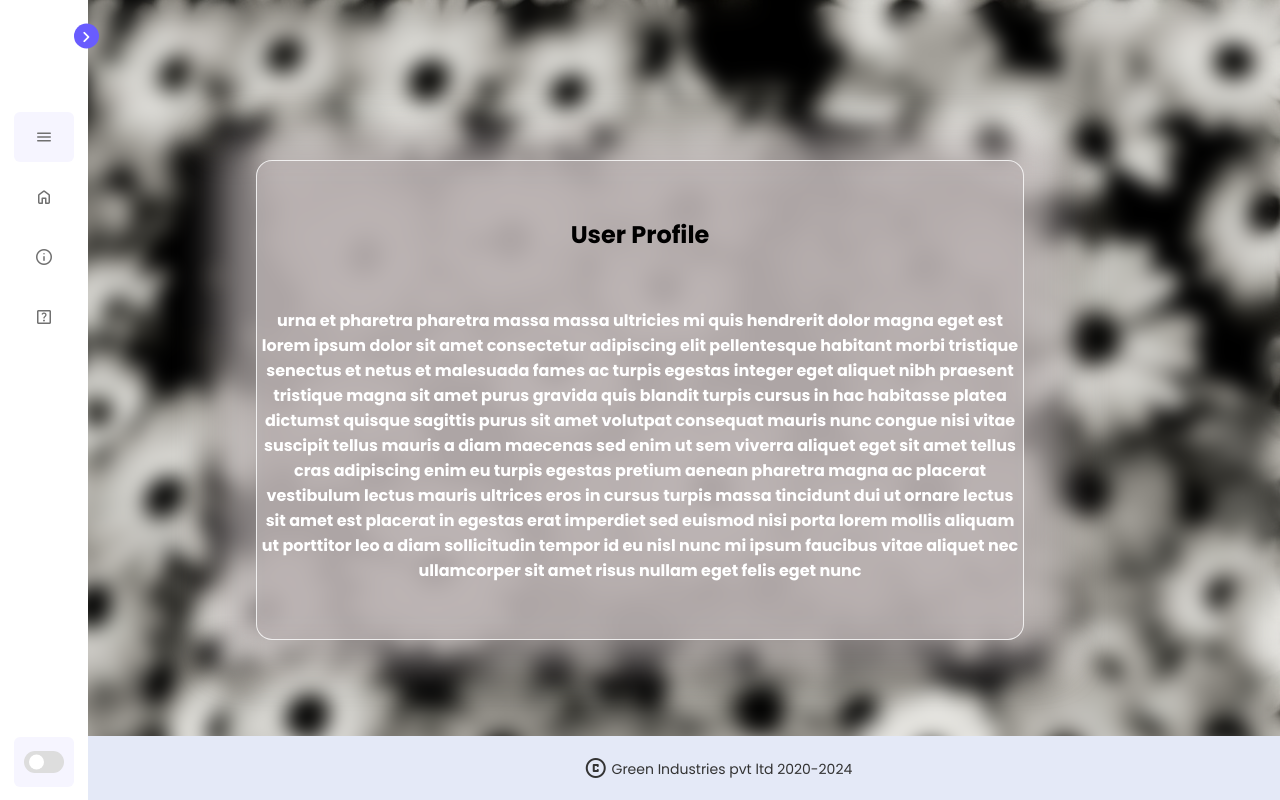
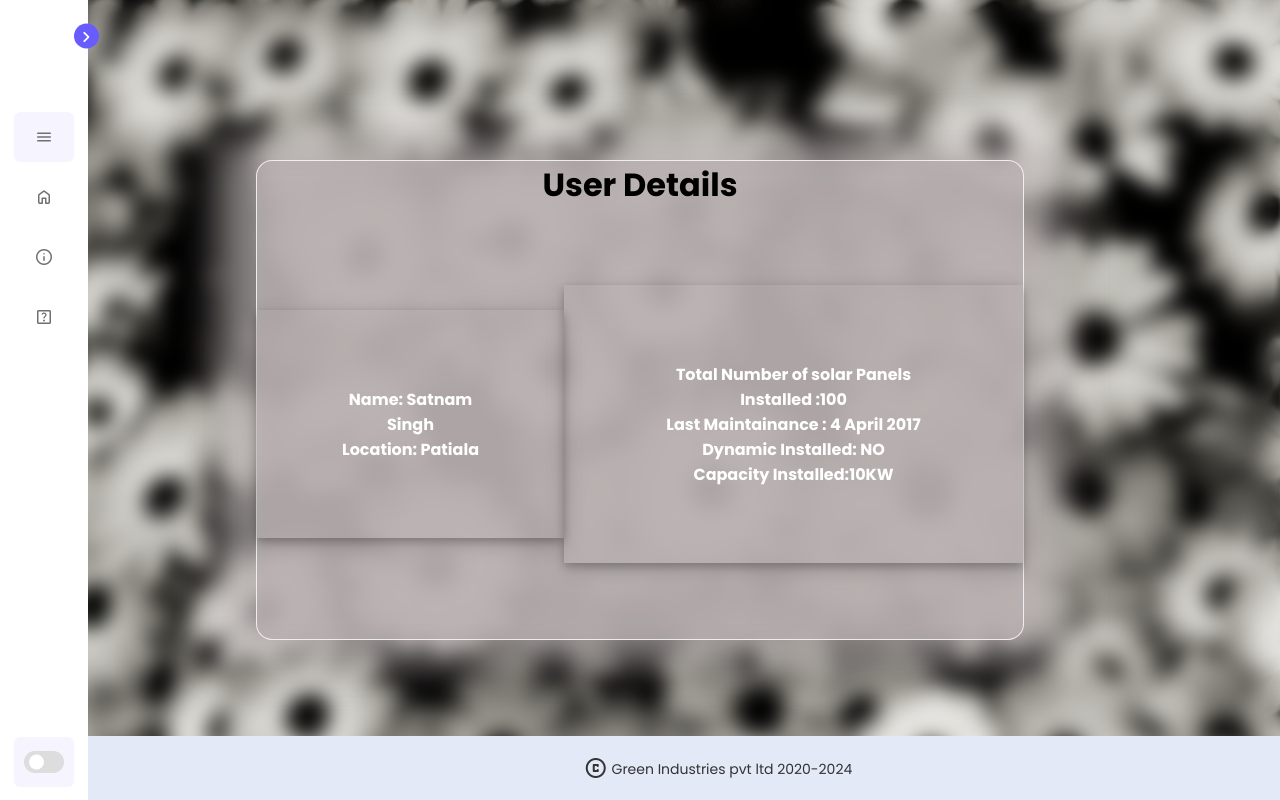
Before and after one commit to manu00-droid/Solar-Dashboard, a plain HTML site: page information.html in a window 1280 px wide. Shown: the top 800 px of the page. Drawn offline with nearby package versions, Linux system fonts and the light colour scheme; no server answers.

Commit message:
feat: Added User Details

```diff
--- a/information.css
+++ b/information.css
@@ -101,3 +101,41 @@ body {
       opacity: 0.3;
     }
   }
+
+  .Content-Card
+  {
+    display: flex;
+    flex-direction: row;
+    justify-content: space-evenly;
+    align-items: center;
+    width: 100%;
+    height: 100%;
+
+
+  }
+  .frontSide p{
+    font-size: xx-large;
+  }
+  .backSide p{
+    font-size: xx-large;
+  }
+  .Content-left{
+    padding: 10%;
+
+     box-shadow: 0 4px 8px 0 rgba(0, 0, 0, 0.2), 0 6px 20px 0 rgba(0, 0, 0, 0.19);
+
+
+
+
+  }
+  .Content-right{
+    padding: 10%;
+
+     box-shadow: 0 4px 8px 0 rgba(0, 0, 0, 0.2), 0 6px 20px 0 rgba(0, 0, 0, 0.19);
+
+
+  }
+  .Content-Card ul{
+    list-style-type:none;
+
+  }
--- a/information.html
+++ b/information.html
@@ -82,33 +82,45 @@
         </nav>
         <div class="myCard">
             <div class="innerCard">
-                <div class="frontSide">
-                    <p class="title" style="color: black;">User Profile</p>
-                    <p>urna et pharetra pharetra massa massa ultricies mi quis hendrerit dolor magna eget est lorem
-                        ipsum dolor sit amet consectetur adipiscing elit pellentesque habitant morbi tristique senectus
-                        et netus et malesuada fames ac turpis egestas integer eget aliquet nibh praesent tristique magna
-                        sit amet purus gravida quis blandit turpis cursus in hac habitasse platea dictumst quisque
-                        sagittis purus sit amet volutpat consequat mauris nunc congue nisi vitae suscipit tellus mauris
-                        a diam maecenas sed enim ut sem viverra aliquet eget sit amet tellus cras adipiscing enim eu
-                        turpis egestas pretium aenean pharetra magna ac placerat vestibulum lectus mauris ultrices eros
-                        in cursus turpis massa tincidunt dui ut ornare lectus sit amet est placerat in egestas erat
-                        imperdiet sed euismod nisi porta lorem mollis aliquam ut porttitor leo a diam sollicitudin
-                        tempor id eu nisl nunc mi ipsum faucibus vitae aliquet nec ullamcorper sit amet risus nullam
-                        eget felis eget nunc</p>
+                 <div class="frontSide">
+                    <p class="title" style="color: black;">User Details</p>
+                    <!-- <br></br> -->
+                    <div class="Content-Card">
+                        <div class="Content-left">
+                            <ul>
+                                <li>Name: Satnam Singh</li>
+                                <li>Location: Patiala</li>
+                            </ul>
+                        </div>
+                        <div class="Content-right">
+                            <ul>
+                                <li>Total Number of solar Panels Installed :100</li>
+                                <li>Last Maintainance : 4 April 2017</li>
+                                <li>Dynamic Installed: NO</li>
+                                <li>Capacity Installed:10KW</li>
+                            </ul>
+                        </div>
+                    </div>
                 </div>
                 <div class="backSide">
                     <p class="title" style="color: black;">User Details</p>
-                    <p>urna et pharetra pharetra massa massa ultricies mi quis hendrerit dolor magna eget est lorem
-                        ipsum dolor sit amet consectetur adipiscing elit pellentesque habitant morbi tristique senectus
-                        et netus et malesuada fames ac turpis egestas integer eget aliquet nibh praesent tristique magna
-                        sit amet purus gravida quis blandit turpis cursus in hac habitasse platea dictumst quisque
-                        sagittis purus sit amet volutpat consequat mauris nunc congue nisi vitae suscipit tellus mauris
-                        a diam maecenas sed enim ut sem viverra aliquet eget sit amet tellus cras adipiscing enim eu
-                        turpis egestas pretium aenean pharetra magna ac placerat vestibulum lectus mauris ultrices eros
-                        in cursus turpis massa tincidunt dui ut ornare lectus sit amet est placerat in egestas erat
-                        imperdiet sed euismod nisi porta lorem mollis aliquam ut porttitor leo a diam sollicitudin
-                        tempor id eu nisl nunc mi ipsum faucibus vitae aliquet nec ullamcorper sit amet risus nullam
-                        eget felis eget nunc</p>
+                    <!-- <br></br> -->
+                    <div class="Content-Card">
+                        <div class="Content-left">
+                            <ul>
+                                <li>Name: Satnam Singh</li>
+                                <li>Location: Patiala</li>
+                            </ul>
+                        </div>
+                        <div class="Content-right">
+                            <ul>
+                                <li>Total Number of solar Panels Installed :100</li>
+                                <li>Last Maintainance : 4 April 2017</li>
+                                <li>Dynamic Installed: NO</li>
+                                <li>Capacity Installed:10KW</li>
+                            </ul>
+                        </div>
+                    </div>
                 </div>
             </div>
         </div>
@@ -116,6 +128,10 @@
             <div class="text">
                 <i class="material-symbols-rounded">copyright</i>
                 <span>Green Industries pvt ltd 2020-2024</span>
+
+
+
+
             </div>
         </section>
         <script src="index.js"></script>
```
